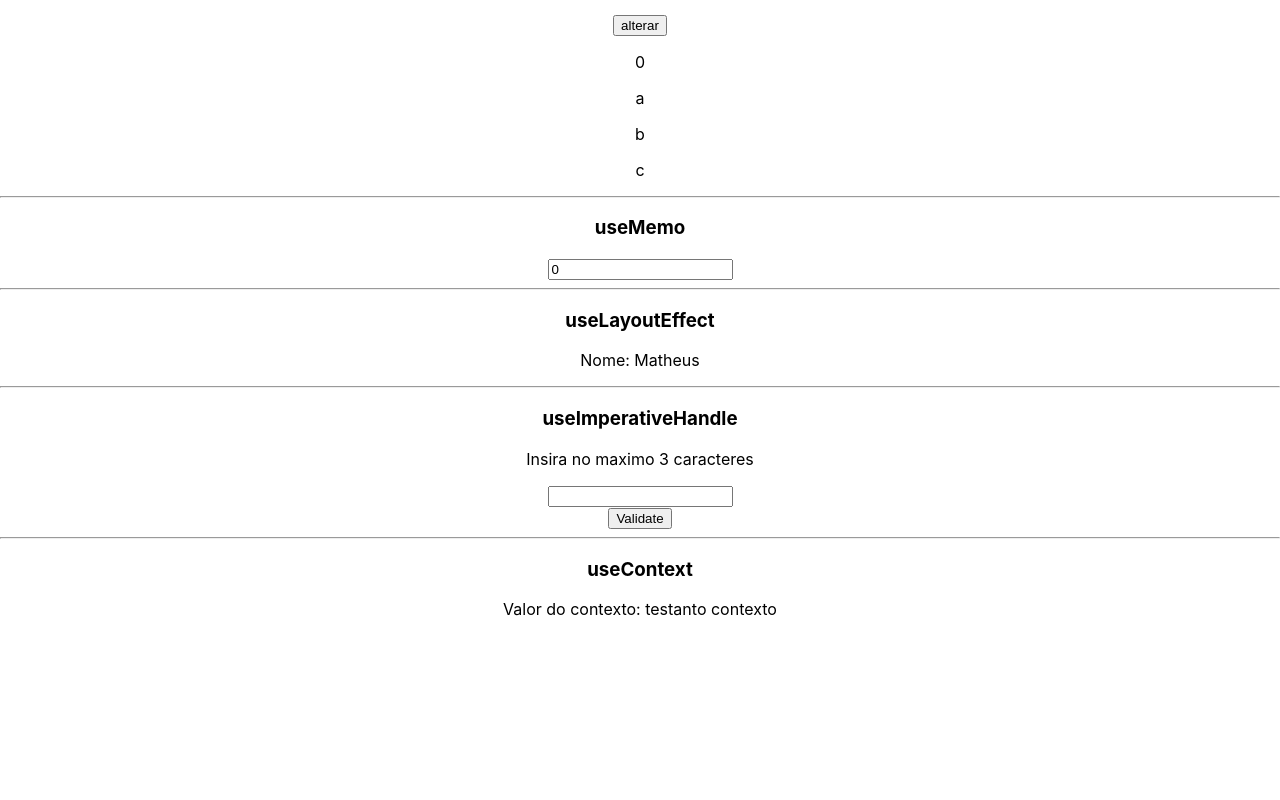
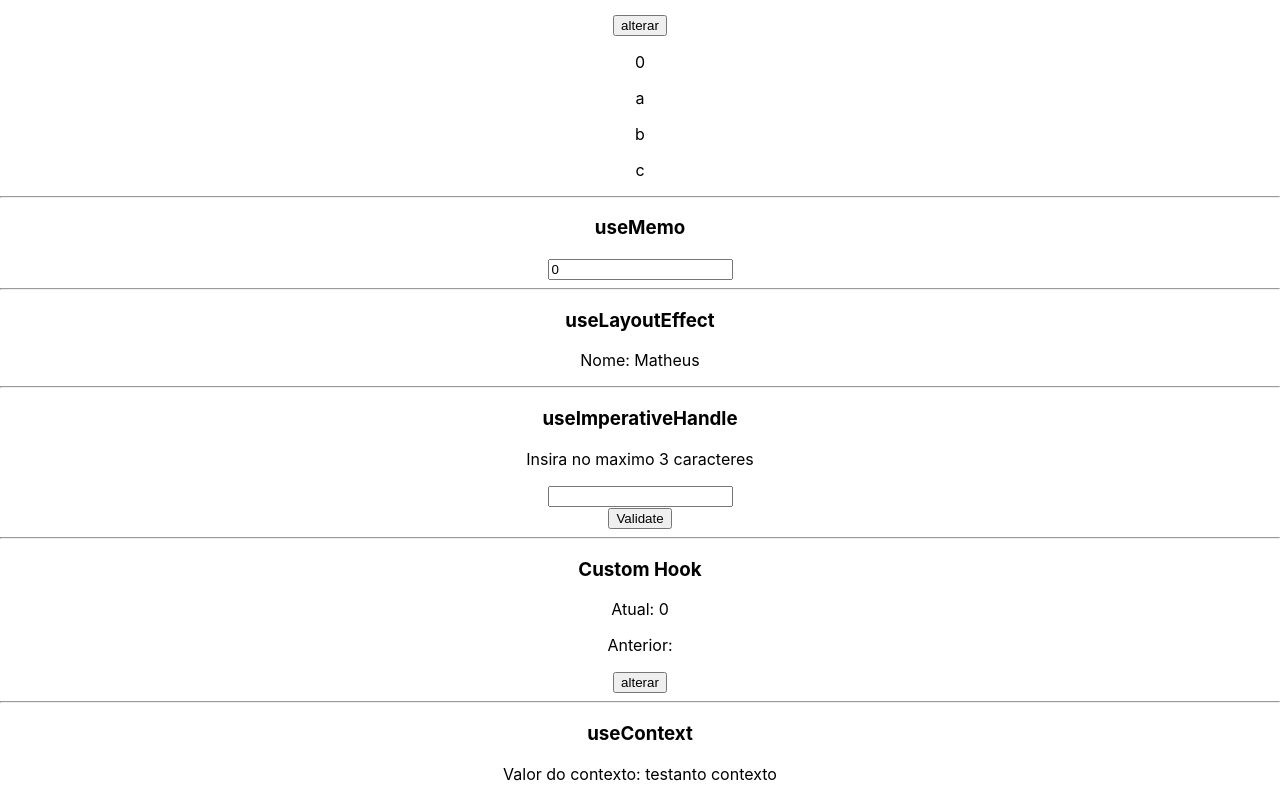
Before and after one commit to maikonsm7/reacthooks, a React (Create React App) app: page / in a window 1280 px wide. Shown: the part 1025-1825 px from the top of the page. Before the commit the page ends 1660 px from the top, so only its background shows below. Built offline with nearby package versions, Linux system fonts and the light colour scheme.

Commit message:
create CustomHook

```diff
--- /dev/null
+++ b/src/components/HookCustom.jsx
@@ -0,0 +1,16 @@
+import { usePrevious } from "./hooks/usePrevious"
+import { useState } from "react"
+const HookCustom = () => {
+    const [number, setNumber] = useState(0)
+    const previousValue = usePrevious(number)
+    return(
+        <div>
+            <h3>Custom Hook</h3>
+            <p>Atual: {number}</p>
+            <p>Anterior: {previousValue}</p>
+            <button onClick={() => setNumber(Math.random())}>alterar</button>
+            <hr />
+        </div>
+    )
+}
+export default HookCustom
--- a/src/components/HookUseImperativeHandle.jsx
+++ b/src/components/HookUseImperativeHandle.jsx
@@ -3,12 +3,12 @@
 
 const HookUseImperativeHandle = () => {
     // nesse exemplo estou executando uma uma funcao no componente filho ao clicar no botao pai
-    const inputRef = useRef()
+    const componentRef = useRef()
     return(
         <div>
             <h3>useImperativeHandle</h3>
-            <SomeComponent ref={inputRef}/>
-            <button onClick={() => inputRef.current.validate()}>Validate</button>
+            <SomeComponent ref={componentRef}/>
+            <button onClick={() => componentRef.current.validate()}>Validate</button>
             <hr />
         </div>
     )
--- /dev/null
+++ b/src/components/hooks/usePrevious.jsx
@@ -0,0 +1,12 @@
+import { useEffect, useRef } from "react";
+
+// exportacao de uma funcao
+export const usePrevious = (value) => {
+    const ref = useRef()
+
+    useEffect(()=>{
+        ref.current = value
+    })
+
+    return ref.current
+}
--- a/src/pages/Home.jsx
+++ b/src/pages/Home.jsx
@@ -8,6 +8,7 @@
 import HookUseMemo from "../components/HookUseMemo";
 import HookUseLayoutEffect from "../components/HookUseLayoutEffect";
 import HookUseImperativeHandle from "../components/HookUseImperativeHandle";
+import HookCustom from "../components/HookCustom";
 
 const Home = () => {
     const {contextValue} = useContext(SomeContext)
@@ -22,6 +23,7 @@
             <HookUseMemo />
             <HookUseLayoutEffect />
             <HookUseImperativeHandle />
+            <HookCustom />
             <h3>useContext</h3>
             <p>Valor do contexto: {contextValue}</p>
         </div>
```
